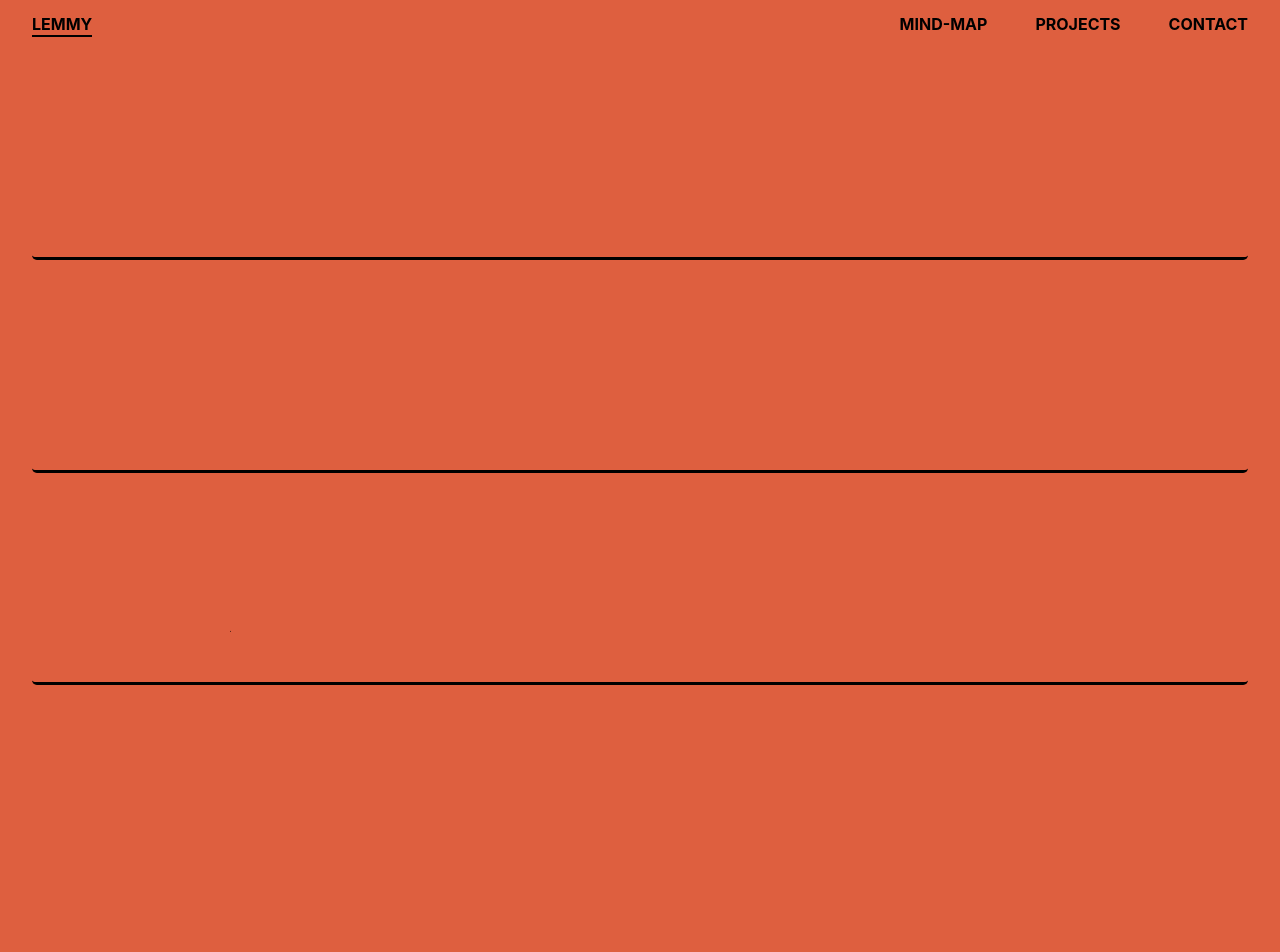
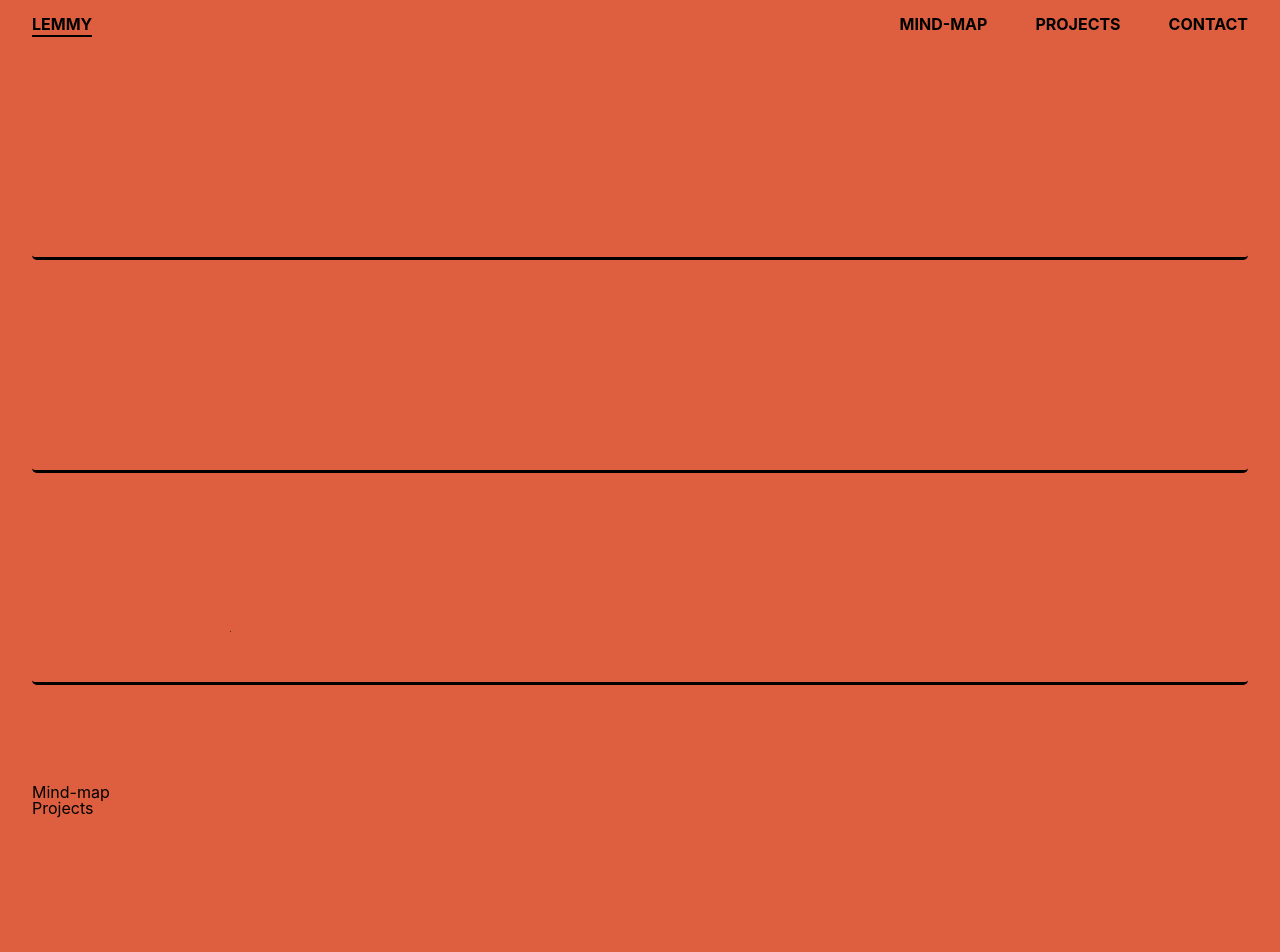
Before and after one commit to LemmyMwaura/Personal-portfolio, a React (Vite) app: page / in a window 1280 px wide. Shown: the top 952 px of the page. Before the commit the page ends 800 px from the top, so only its background shows below. Built offline with nearby package versions, Linux system fonts and the light colour scheme; a web font is replaced by a local one.

Commit message:
fix: prevent transition animations from other routes from activating while on home route

```diff
--- a/src/Pages/Contact.jsx
+++ b/src/Pages/Contact.jsx
@@ -1,13 +1,31 @@
+import {useEffect, useState} from 'react'
+import {useSelector} from 'react-redux'
+import {useLocation} from 'react-router-dom'
+
+//components
 import Transition from '../Components/Transition'
-import {useSelector} from 'react-redux'
+import Banner from '../Components/Banner'
 
 const Contact = () => {
   const showPageData = useSelector(({showPage}) => showPage.show)
+  const [showTransition, setShowTransition] = useState(false)
+  const location = useLocation()
+
+  useEffect(() => {
+    if (location.pathname !== '/') {
+      setShowTransition(true)
+    }
+  }, [location.pathname])
 
   return (
     <div>
-      <Transition pagename="Contact" />
-      {showPageData && <div className="contact-container">Contact</div>}
+      {showTransition && <Transition pagename="Contact" />}
+      {showPageData && (
+        <>
+          <div className="contact-container">Contact</div>
+          <Banner />
+        </>
+      )}
     </div>
   )
 }
--- a/src/Pages/Home.jsx
+++ b/src/Pages/Home.jsx
@@ -4,6 +4,10 @@ import {useSelector} from 'react-redux'
 import Banner from '../Components/Banner'
 import Loader from '../components/Loader'
 import Transition from '../Components/Transition'
+
+//Pages
+import MindMap from '../Pages/MindMap'
+import Projects from '../Pages/Projects'
 
 const Home = () => {
   const showLoader = useSelector(({loader}) => loader.show)
@@ -15,9 +19,15 @@ const Home = () => {
       {showLoader ? (
         <Loader />
       ) : (
-        <div className='container'>
-          {showTransition && <Transition pagename={'HOME'}/>}
-          {showPageData && <Banner />}
+        <div className="container">
+          {showTransition && <Transition pagename={'HOME'} />}
+          {showPageData && (
+            <>
+              <Banner />
+              <MindMap />
+              <Projects />
+            </>
+          )}
         </div>
       )}
     </div>
--- a/src/Pages/MindMap.jsx
+++ b/src/Pages/MindMap.jsx
@@ -1,12 +1,24 @@
+import {useEffect, useState} from 'react'
+import {useSelector} from 'react-redux'
+import {useLocation} from 'react-router-dom'
+
+//components
 import Transition from '../Components/Transition'
-import {useSelector} from 'react-redux'
 
 const MindMap = () => {
   const showPageData = useSelector(({showPage}) => showPage.show)
+  const [showTransition, setShowTransition] = useState(false)
+  const location = useLocation()
+
+  useEffect(() => {
+    if (location.pathname !== '/') {
+      setShowTransition(true)
+    }
+  }, [location.pathname])
 
   return (
     <div>
-      <Transition pagename="MIND-MAP"/>
+      {showTransition && <Transition pagename="MIND-MAP" />}
       {showPageData && <div className="mindmap-container">Mind-map</div>}
     </div>
   )
--- a/src/Pages/Projects.jsx
+++ b/src/Pages/Projects.jsx
@@ -1,13 +1,31 @@
+import {useEffect, useState} from 'react'
 import {useSelector} from 'react-redux'
+import {useLocation} from 'react-router-dom'
+
+//components
+import Banner from '../Components/Banner'
 import Transition from '../Components/Transition'
 
 const Projects = () => {
   const showPageData = useSelector(({showPage}) => showPage.show)
+  const [showTransition, setShowTransition] = useState(false)
+  const location = useLocation()
+
+  useEffect(() => {
+    if (location.pathname !== '/') {
+      setShowTransition(true)
+    }
+  }, [location.pathname])
 
   return (
     <div>
-      <Transition pagename="Projects"/>
-      {showPageData && <div className="projects-container">Projects</div>}
+      {showTransition && <Transition pagename="Projects" />}
+      {showPageData && (
+        <>
+          <div className="projects-container">Projects</div>
+          <Banner />
+        </>
+      )}
     </div>
   )
 }
```
